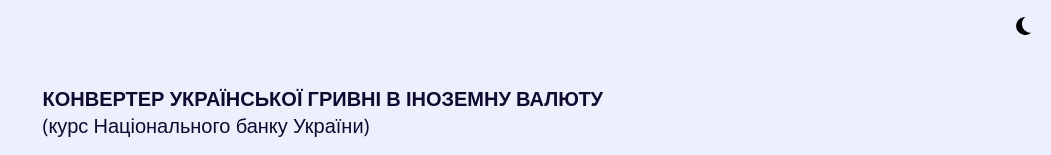
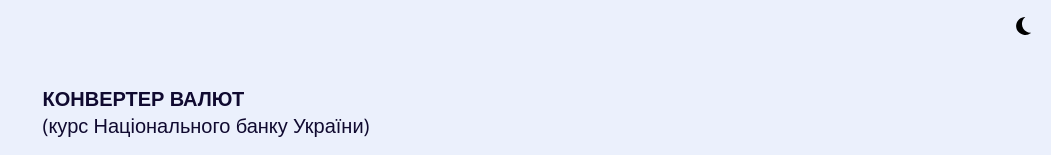
Before and after one commit to goncharenko-au/converter, a React (Create React App) app: page / in a window 1280 px wide. Shown: the top 155 px of the page, without its empty margins (229-1280 px from the left). Built offline with nearby package versions, Linux system fonts and the light colour scheme; no server answers.

Commit message:
правки

```diff
--- a/src/App.js
+++ b/src/App.js
@@ -20,16 +20,17 @@
       txt: ""
     },
   })
+  const changeRate = (e) => {
+    setSelect({ ...select, currency: e.target.value });
+  };
 
   const [themeLight, setTheme] = useState(true);
 
-  const actualTheme = themeLight === false ? document.body.classList.add("dark") : document.body.classList.remove("dark");
-
-  async function getRate() {
+  function getRate() {
     axios.get("https://bank.gov.ua/NBUStatService/v1/statdirectory/exchange?json")
       .then(response => response.data)
       .then(data => setSelect({ ...select, arrayOfItems: data, activeObj: data.find(item => item.cc === select.currency) }))
-      .catch(e => console.log(e))
+      .catch(e => console.log(e));
   }
 
   useEffect(() => {
@@ -37,15 +38,14 @@
   }, [select.currency])
 
 
-  const changeRate = (e) => {
-    setSelect({ ...select, currency: e.target.value });
-  }
-
   const ua = inputValue.name === "ua" ? (inputValue.valueOfItem / select.activeObj.rate).toFixed(2) : inputValue.valueOfItem;
   const etc = inputValue.name === "etc" ? (inputValue.valueOfItem * select.activeObj.rate).toFixed(2) : inputValue.valueOfItem;
 
   return (
     <Fragment>
+      {themeLight === false ?
+        document.body.classList.add("dark") : document.body.classList.remove("dark")
+      }
       <div className="container">
         <div className="theme">
           <input className="theme__input" type="checkbox" id="checkbox" onChange={() => setTheme(!themeLight)} />
--- a/src/components/Header.jsx
+++ b/src/components/Header.jsx
@@ -2,7 +2,7 @@
 
     return (
         <div>
-            <h1 className="title"><span>Конвертер української гривні в іноземну валюту</span><br />
+            <h1 className="title"><span>Конвертер валют</span><br />
             (курс Національного банку України)</h1>
         </div>
     )
```
Also changed, not shown: 1 other file (tests, documents, lock files or other folders).
